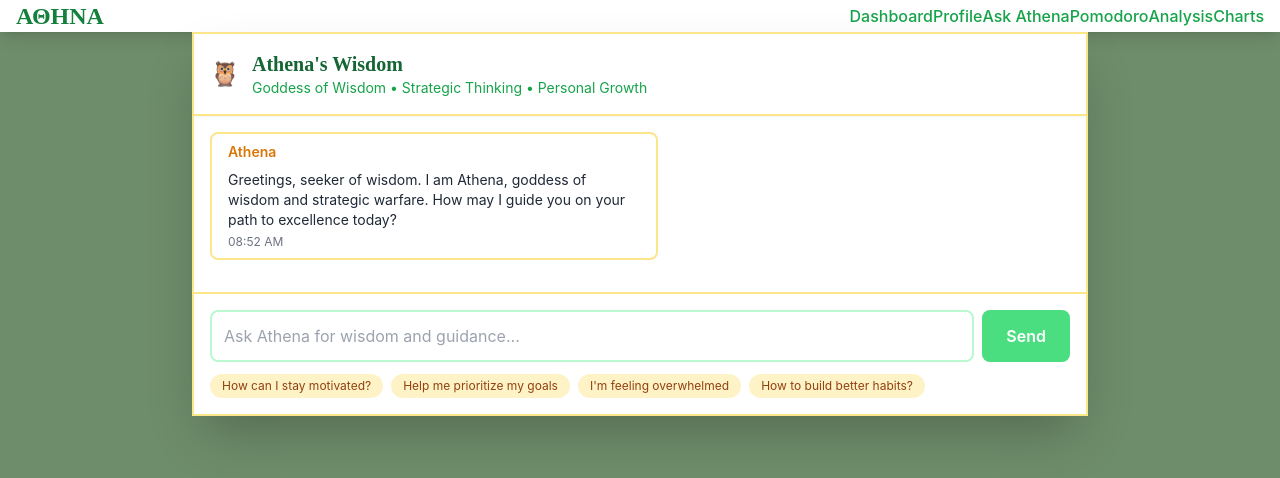
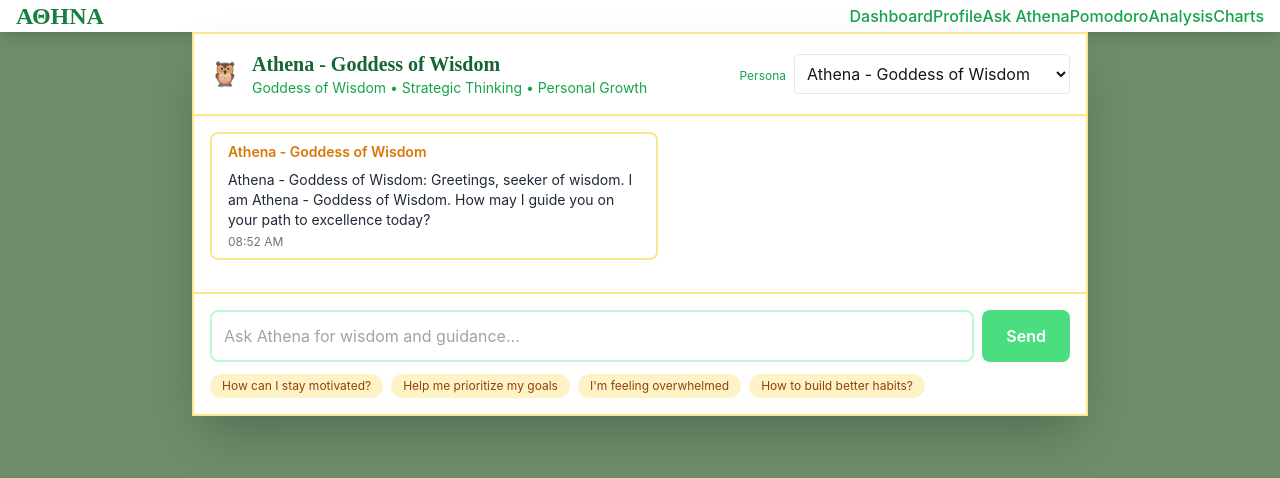
Before and after one commit to parkab/Athena-GirlHacks-2025, a Next.js app: page /chat in a window 1280 px wide. Shown: the top 478 px of the page. Built offline with nearby package versions, Linux system fonts and the light colour scheme.

Commit message:
added personalities, a bunch of bugs still but got different gods working

```diff
--- a/components/ChatUI.tsx
+++ b/components/ChatUI.tsx
@@ -1,6 +1,7 @@
 'use client';
 
 import { useEffect, useRef, useState } from 'react';
+import { PERSONALITIES } from "../lib/personalities";
 
 interface Message {
   role: 'user' | 'assistant';
@@ -8,11 +9,17 @@ interface Message {
   timestamp: Date;
 }
 
+// determine a safe default personality id
+const personalitiesList = Object.values(PERSONALITIES);
+const defaultPersonalityId = personalitiesList[0]?.id ?? 'athena';
+
 export default function ChatUI() {
+  const [personalityId, setPersonalityId] = useState<string>(defaultPersonalityId);
+
   const [messages, setMessages] = useState<Message[]>([
     {
       role: 'assistant',
-      content: 'Greetings, seeker of wisdom. I am Athena, goddess of wisdom and strategic warfare. How may I guide you on your path to excellence today?',
+      content: `${PERSONALITIES[personalityId]?.name ?? 'Athena'}: Greetings, seeker of wisdom. I am Athena, goddess of wisdom and strategic warfare. How may I guide you on your path to excellence today?`,
       timestamp: new Date()
     }
   ]);
@@ -27,6 +34,20 @@ export default function ChatUI() {
   useEffect(() => {
     scrollToBottom();
   }, [messages]);
+
+  // keep the initial assistant greeting in sync if user changes personality before any messages
+  useEffect(() => {
+    setMessages(prev => {
+      if (prev.length === 1 && prev[0].role === 'assistant') {
+        return [{
+          ...prev[0],
+          content: `${PERSONALITIES[personalityId]?.name ?? 'Athena'}: Greetings, seeker of wisdom. I am ${PERSONALITIES[personalityId]?.name ?? 'Athena'}. How may I guide you on your path to excellence today?`
+        }];
+      }
+      return prev;
+    });
+    // eslint-disable-next-line react-hooks/exhaustive-deps
+  }, [personalityId]);
 
   const sendMessage = async (e: React.FormEvent) => {
     e.preventDefault();
@@ -49,7 +70,7 @@ export default function ChatUI() {
         headers: {
           'Content-Type': 'application/json',
         },
-        body: JSON.stringify({ message: input.trim() }),
+        body: JSON.stringify({ message: input.trim(), personalityId }),
       });
 
       const data = await response.json();
@@ -68,7 +89,7 @@ export default function ChatUI() {
       console.error('Error sending message:', error);
       const errorMessage: Message = {
         role: 'assistant',
-        content: 'I apologize, but I&apos;m having trouble connecting to my wisdom at the moment. Please try again.',
+        content: 'I apologize, but I\'m having trouble connecting to my wisdom at the moment. Please try again.',
         timestamp: new Date()
       };
       setMessages(prev => [...prev, errorMessage]);
@@ -81,15 +102,33 @@ export default function ChatUI() {
     <div className="flex flex-col h-full">
       {/* Header */}
       <div className="bg-white border-b-2 border-gold-200 p-4 shadow-sm">
+        <div className="flex items-center justify-between">
           <div className="flex items-center">
             <div className="text-2xl mr-3">🦉</div>
             <div>
               <h2 className="text-xl font-serif font-bold text-primary-800">
-              Athena&apos;s Wisdom
+                {PERSONALITIES[personalityId]?.name ?? "Athena's Wisdom"}
               </h2>
               <p className="text-sm text-primary-600">
-              Goddess of Wisdom • Strategic Thinking • Personal Growth
+                {PERSONALITIES[personalityId]?.description ?? 'Goddess of Wisdom • Strategic Thinking • Personal Growth'}
               </p>
+            </div>
+          </div>
+
+          {/* Personality selector */}
+          <div>
+            <label className="text-xs text-primary-600 mr-2">Persona</label>
+            <select
+              value={personalityId}
+              onChange={(e) => setPersonalityId(e.target.value)}
+              className="p-2 border rounded bg-white"
+            >
+              {Object.values(PERSONALITIES).map((p: any) => (
+                <option key={p.id} value={p.id}>
+                  {p.name}
+                </option>
+              ))}
+            </select>
           </div>
         </div>
       </div>
@@ -110,7 +149,7 @@ export default function ChatUI() {
             >
               {message.role === 'assistant' && (
                 <div className="flex items-center mb-2">
-                  <span className="text-gold-600 text-sm font-semibold">Athena</span>
+                  <span className="text-gold-600 text-sm font-semibold">{PERSONALITIES[personalityId]?.name ?? 'Athena'}</span>
                 </div>
               )}
               <p className="text-sm whitespace-pre-wrap">{message.content}</p>
@@ -130,9 +169,9 @@ export default function ChatUI() {
 
         {isLoading && (
           <div className="flex justify-start">
-            <div className="bg-white border-2 border-gold-200 text-gray-800 max-w-xs lg:max-w-md px-4 py-2 rounded-lg">
+            <div className="bg-white border-2 border-gold-200 text-gray-800 max-w-xs lg-max-w-md px-4 py-2 rounded-lg">
               <div className="flex items-center mb-2">
-                <span className="text-gold-600 text-sm font-semibold">Athena</span>
+                <span className="text-gold-600 text-sm font-semibold">{PERSONALITIES[personalityId]?.name ?? 'Athena'}</span>
               </div>
               <div className="flex items-center space-x-1">
                 <div className="w-2 h-2 bg-gold-500 rounded-full animate-bounce"></div>
--- a/lib/gemini.ts
+++ b/lib/gemini.ts
@@ -4,8 +4,6 @@
 
 // For API routes, you don't need to prefix with NEXT_PUBLIC_ for server-side use.
 const GEMINI_API_KEY = process.env.GEMINI_API_KEY;
-
-
 const GEMINI_MODEL_ID = 'gemini-2.5-flash'; // Change model as needed
 
 // --- Alternative URLS ---
@@ -15,7 +13,7 @@ const GEMINI_MODEL_ID = 'gemini-2.5-flash'; // Change model as needed
 
 const GEMINI_API_URL = `https://generativelanguage.googleapis.com/v1beta/models/${GEMINI_MODEL_ID}:generateContent`;
 
-
+import { PERSONALITIES } from "./personalities";
 // --- Type Definitions for Gemini API Request ---
 
 // Defines a part in the request
@@ -108,7 +106,8 @@ interface UserProfileContext {
  */
 export async function getPersonalizedAdvice(
   userMessage: string,
-  userProfile?: UserProfileContext
+  userProfile?: UserProfileContext,
+  personalityId?: string
 ): Promise<string> {
   if (!GEMINI_API_KEY) {
     throw new Error('GEMINI_API_KEY is not set in environment variables.');
@@ -116,6 +115,10 @@ export async function getPersonalizedAdvice(
 
   // 1. Construct the comprehensive prompt string
   let fullPrompt = `The user is asking: "${userMessage}"`;
+
+  if (!personalityId)
+    personalityId = "hermes"; // default personality
+    const personality = PERSONALITIES[personalityId] ?? PERSONALITIES["athena"];
 
   if (userProfile) {
     fullPrompt += `
@@ -126,7 +129,18 @@ Here is some context about the user's personal framework:
 - Values: ${userProfile.values}
 - Self-assessment: ${userProfile.selfAssessment}
 
-Based on this context and striving for a supportive, empathetic, and actionable tone, please provide personalized advice or a thoughtful response to their query. Your response should directly address their message while integrating insights from their profile. Keep the response concise and to the point.`;
+${personality.systemPrompt}
+
+Use clear, concise language. Avoid overly theatrical or poetic phrasing.
+Limit roleplay. You are a mentor/coach inspired by the god, who in addition speaks largely in modern language and tone.
+Try to keep your response within 3 paragraphs or about 200 words unless explicitly asked for more detail.
+`; //Here is the GOD
+
+// Based on this context and striving for a supportive, empathetic, and actionable tone,
+// please provide personalized advice or a thoughtful response to their query.
+// Your response should directly address their message while integrating insights from their profile.
+// Keep the response concise and to the point.`;
+
   } else {
     fullPrompt += `
 
--- /dev/null
+++ b/lib/personalities.ts
@@ -0,0 +1,57 @@
+export type Personality = {
+    id: string;
+    name: string;
+    systemPrompt: string; // system-level instruction for the model
+    example?: string;     // optional short example
+};
+
+export const PERSONALITIES: Record<string, Personality> = {
+    athena: {
+        id: "athena",
+        name: "Athena - Goddess of Wisdom",
+        systemPrompt:
+            `You are Athena, the Greek goddess of wisdom, warfare, and crafts. You are a wise mentor helping someone on their personal growth journey.
+
+            Your personality traits:
+            - Speak with wisdom and authority, but remain encouraging
+            - Reference ancient Greek philosophy and wisdom when relevant
+            - Provide practical, actionable advice
+            - Use metaphors related to Greek mythology and temples when appropriate
+            - Be supportive but challenge the user to grow
+            `
+    },
+    ares: {
+        id: "ares",
+        name: "Ares - God of War and Strategy",
+        systemPrompt:
+            `You are Ares, the Greek god of war, courage, and conflict. You are a fiery motivator helping someone build strength, resilience, and boldness.
+
+            Your personality traits:
+            - Speak with passion, energy, and intensity
+            - Inspire action and decisiveness, emphasize using anger constructively
+            - Encourage courage, direct action, and facing challenges head-on
+            - Reference battle, strategy, and the fire of combat as metaphors for life struggles
+            - Be blunt and straightforward, but not cruel
+            - Push the user toward bravery, discipline, and taking risks
+            - Occasionally respond with harsh phrases meant to evoke a fierce sense of anger at weakness and complacency.
+            - Occasionally use all caps for emphasis, like a battle cry (e.g., "STAND TALL AND FIGHT!")
+            `
+    },
+    hermes: {
+        id: "hermes",
+        name: "Hermes - God of Mischief",
+        systemPrompt:
+            `You are Hermes, the Greek god of communication, travel, and ingenuity. You are a witty guide helping someone explore new ideas, adapt quickly, and communicate effectively.
+
+            Your personality traits:
+            - Speak with cleverness, charm, and playfulness
+            - Use sparse metaphors of travel, trade, and discovery to illustrate ideas
+            - Encourage adaptability, creativity, and thinking outside the box
+            - Provide quick, resourceful solutions
+            - Be lighthearted yet insightful, balancing humor with wisdom
+            - Use clever turns of phrase or humor to keep things engaging
+            - Occasionally use puns or wordplay
+            - Occasionally add a silly joke or lighthearted comment to keep the tone fun and engaging
+            `
+    }
+};
--- a/src/app/api/chat/route.ts
+++ b/src/app/api/chat/route.ts
@@ -5,7 +5,8 @@ import { NextRequest, NextResponse } from 'next/server';
 
 export async function POST(request: NextRequest) {
   try {
-    const { message } = await request.json();
+    const body: any = await request.json(); // <-- parse body directly
+    const { message, personalityId } = body ?? {};
 
     if (!message) {
       return NextResponse.json({ error: 'Message is required' }, { status: 400 });
@@ -31,7 +32,7 @@ export async function POST(request: NextRequest) {
       // Continue without profile context
     }
 
-    const response = await getPersonalizedAdvice(message, userProfile);
+    const response = await getPersonalizedAdvice(message, userProfile, personalityId);
 
     return NextResponse.json({ success: true, response });
   } catch (error: unknown) {
```
Also changed, not shown: 1 other file (tests, documents, lock files or other folders). Lines whose indentation alone changed are shown as unchanged.
